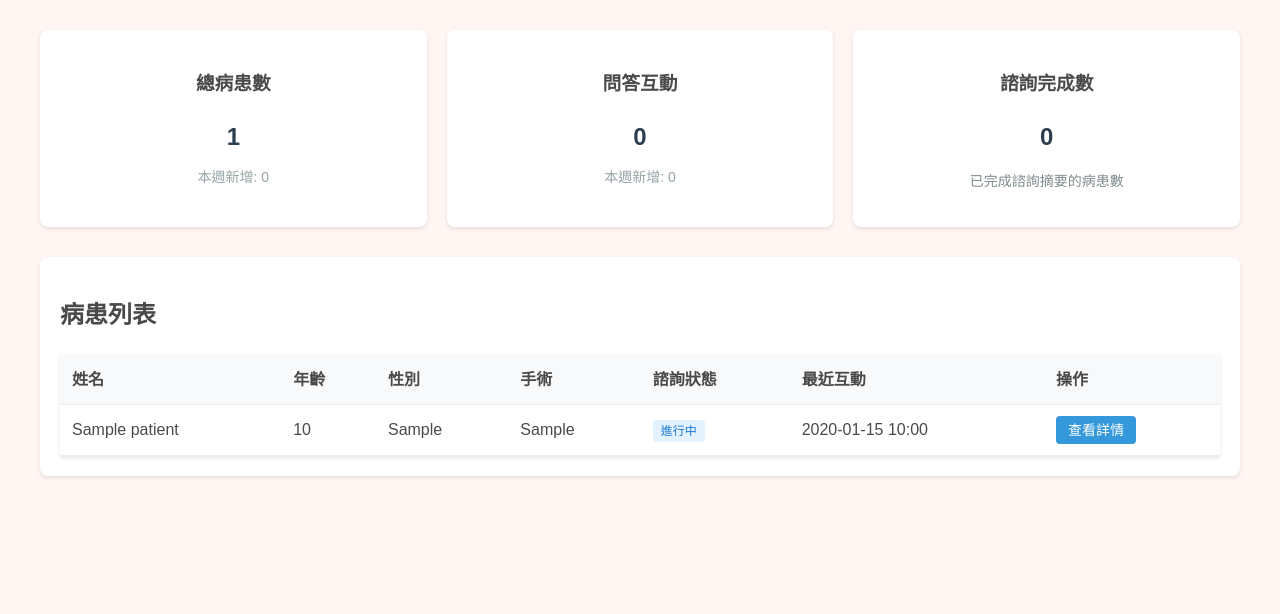
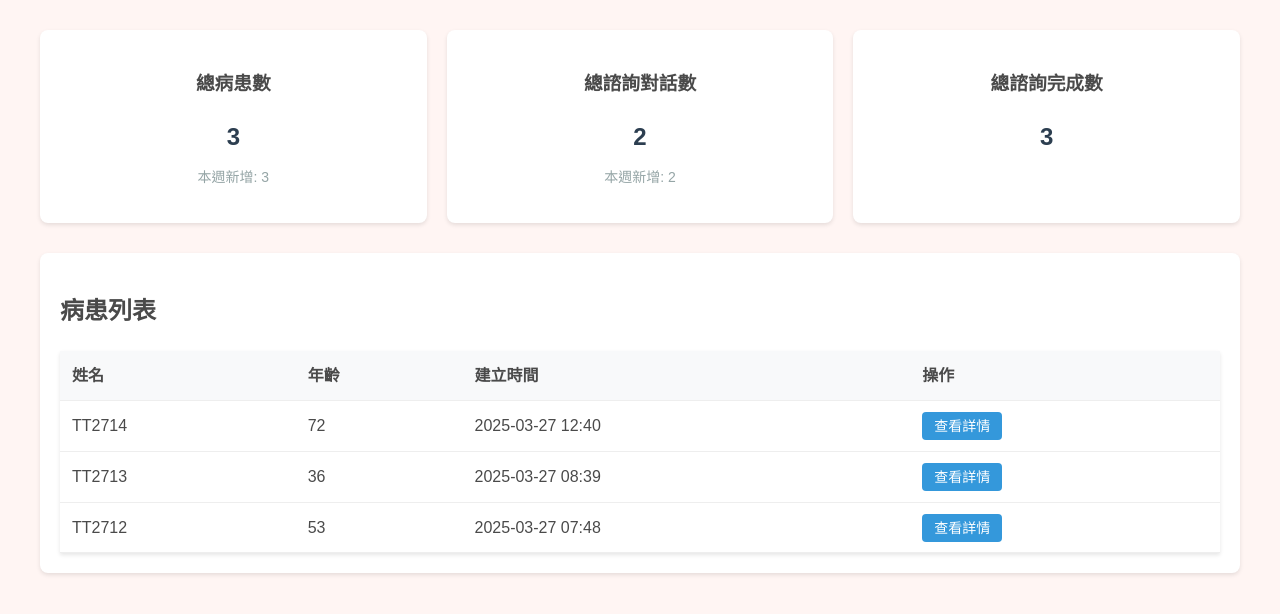
Before and after one commit to yanchen0902/anespr1, a Flask app: page /admin/dashboard in a window 1280 px wide. Shown: the part 92-706 px from the top of the page. Run offline with Flask 2, Linux system fonts and the light colour scheme; a user stored in the database is signed in; data comes from the database, SQL or seed files in the repository; both versions use the stored data as it was after the commit; tables that the repository leaves empty hold one stand-in row (values such as "Sample post").

Commit message:
no chat history shown on dashboard

```diff
--- a/templates/admin_dashboard.html
+++ b/templates/admin_dashboard.html
@@ -106,54 +106,6 @@
             color: #7f8c8d;
             padding: 20px;
         }
-        .debug-section {
-            background: white;
-            padding: 20px;
-            border-radius: 8px;
-            box-shadow: 0 2px 4px rgba(0,0,0,0.1);
-            margin-top: 30px;
-        }
-        .chat-table {
-            width: 100%;
-            border-collapse: collapse;
-            margin-top: 15px;
-            font-size: 14px;
-        }
-        .chat-table th,
-        .chat-table td {
-            padding: 12px;
-            text-align: left;
-            border-bottom: 1px solid #eee;
-            vertical-align: top;
-        }
-        .chat-table pre {
-            margin: 0;
-            white-space: pre-wrap;
-            word-wrap: break-word;
-            max-width: 300px;
-        }
-        .message-type {
-            padding: 4px 8px;
-            border-radius: 4px;
-            font-size: 12px;
-            font-weight: 500;
-        }
-        .type-chat {
-            background: #e3f2fd;
-            color: #1976d2;
-        }
-        .type-summary {
-            background: #e8f5e9;
-            color: #388e3c;
-        }
-        .type-user {
-            background: #fff3e0;
-            color: #f57c00;
-        }
-        .type-bot {
-            background: #f3e5f5;
-            color: #7b1fa2;
-        }
         .flash-messages {
             margin-bottom: 20px;
         }
@@ -201,14 +153,13 @@
                 <p class="stat-sub">本週新增: {{ recent_patients }}</p>
             </div>
             <div class="stat-card">
-                <h3>問答互動</h3>
+                <h3>總諮詢對話數</h3>
                 <p class="stat-number">{{ total_qa_interactions }}</p>
                 <p class="stat-sub">本週新增: {{ recent_qa_interactions }}</p>
             </div>
             <div class="stat-card">
-                <h3>諮詢完成數</h3>
+                <h3>總諮詢完成數</h3>
                 <p class="stat-number">{{ total_consultations }}</p>
-                <p class="stat-label">已完成諮詢摘要的病患數</p>
             </div>
         </div>
 
@@ -220,10 +171,7 @@
                     <tr>
                         <th>姓名</th>
                         <th>年齡</th>
-                            <th>性別</th>
-                            <th>手術</th>
-                            <th>諮詢狀態</th>
-                            <th>最近互動</th>
+                        <th>建立時間</th>
                         <th>操作</th>
                     </tr>
                 </thead>
@@ -232,22 +180,6 @@
                     <tr>
                         <td>{{ patient.name }}</td>
                         <td>{{ patient.age }}</td>
-                            <td>{{ patient.sex }}</td>
-                            <td>{{ patient.operation }}</td>
-                            <td>
-                                {% set chats = patient_chats.get(patient.id, []) %}
-                                {% set has_summary = false %}
-                                {% for chat in chats %}
-                                    {% if chat.message_type == 'summary' %}
-                                        {% set has_summary = true %}
-                                    {% endif %}
-                                {% endfor %}
-                                {% if has_summary %}
-                                    <span class="message-type type-summary">已完成</span>
-                                {% else %}
-                                    <span class="message-type type-chat">進行中</span>
-                                {% endif %}
-                            </td>
                         <td>{{ patient.created_at.strftime('%Y-%m-%d %H:%M') }}</td>
                         <td>
                             <a href="{{ url_for('patient_detail', id=patient.id) }}" class="view-btn">查看詳情</a>
@@ -257,53 +189,9 @@
                 </tbody>
             </table>
             {% else %}
-                <p class="no-data">目前沒有病患資料</p>
+            <p class="no-data">目前沒有病患記錄</p>
             {% endif %}
         </div>
-
-        {% if all_chats %}
-        <div class="debug-section">
-            <h2>最近諮詢記錄</h2>
-            <table class="chat-table">
-                <thead>
-                    <tr>
-                        <th>病患</th>
-                        <th>類型</th>
-                        <th>內容</th>
-                        <th>時間</th>
-                    </tr>
-                </thead>
-                <tbody>
-                    {% for chat in all_chats[:20] %}
-                    <tr>
-                        {% set patient = patients|selectattr('id', 'eq', chat.patient_id)|first %}
-                        <td>{{ patient.name if patient else '未知' }}</td>
-                        <td>
-                            <span class="message-type type-{{ chat.message_type }}">
-                                {% if chat.message_type == 'chat' %}問答
-                                {% elif chat.message_type == 'summary' %}總結
-                                {% elif chat.message_type == 'user' %}病患
-                                {% else %}系統
-                                {% endif %}
-                            </span>
-                        </td>
-                        <td>
-                            {% if chat.message_type == 'chat' %}
-                                <pre>Q: {{ chat.message }}</pre>
-                                <pre>A: {{ chat.response }}</pre>
-                            {% elif chat.message_type == 'summary' %}
-                                <pre>{{ chat.response }}</pre>
-                            {% else %}
-                                <pre>{{ chat.message or chat.response }}</pre>
-                            {% endif %}
-                        </td>
-                        <td>{{ chat.created_at.strftime('%Y-%m-%d %H:%M') }}</td>
-                    </tr>
-                    {% endfor %}
-                </tbody>
-            </table>
-        </div>
-        {% endif %}
     </div>
 </body>
 </html>
```
Also changed, not shown: app_tocloud.py (+100 -126 lines), init_db.py (+35 -20 lines), models.py (+19 -0 lines), patients.db. Lines whose indentation alone changed are shown as unchanged.
